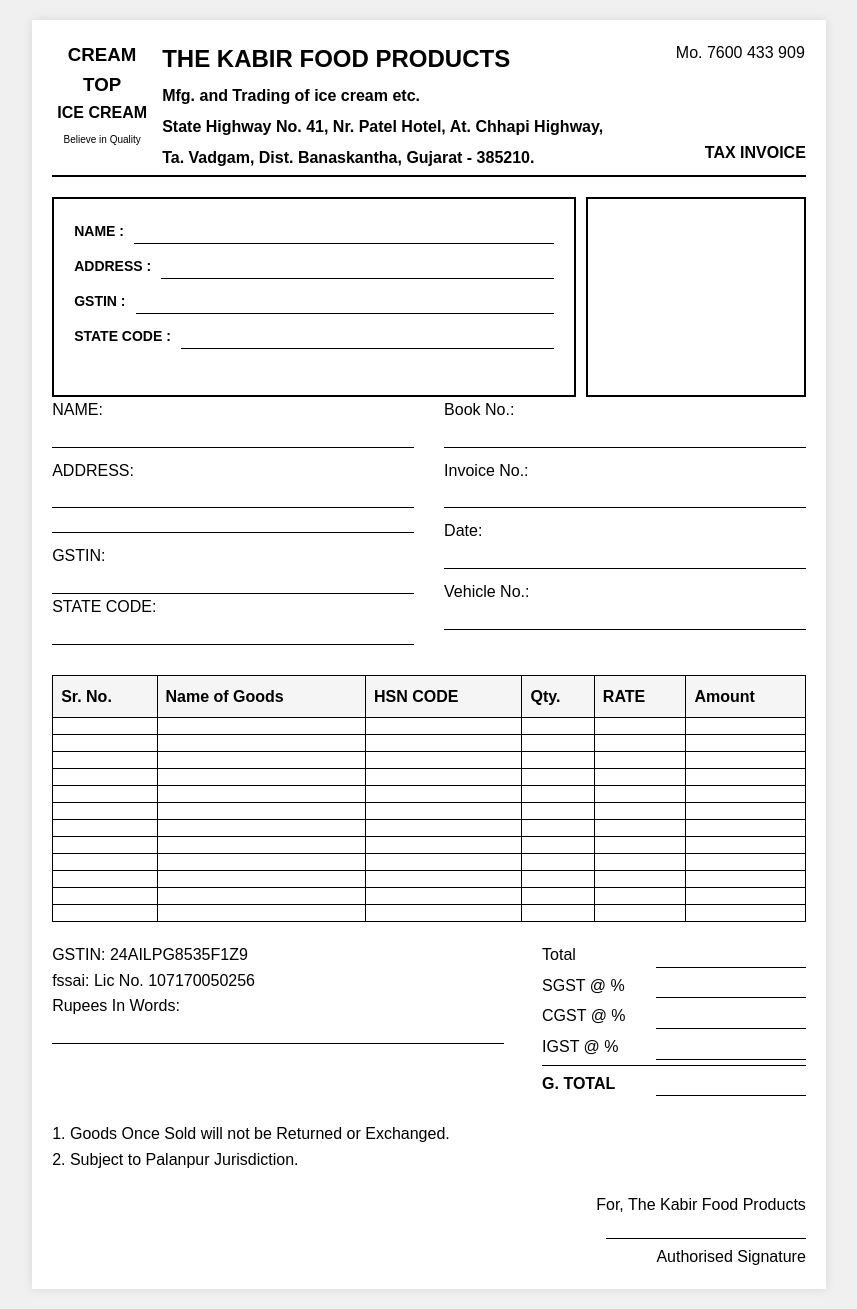
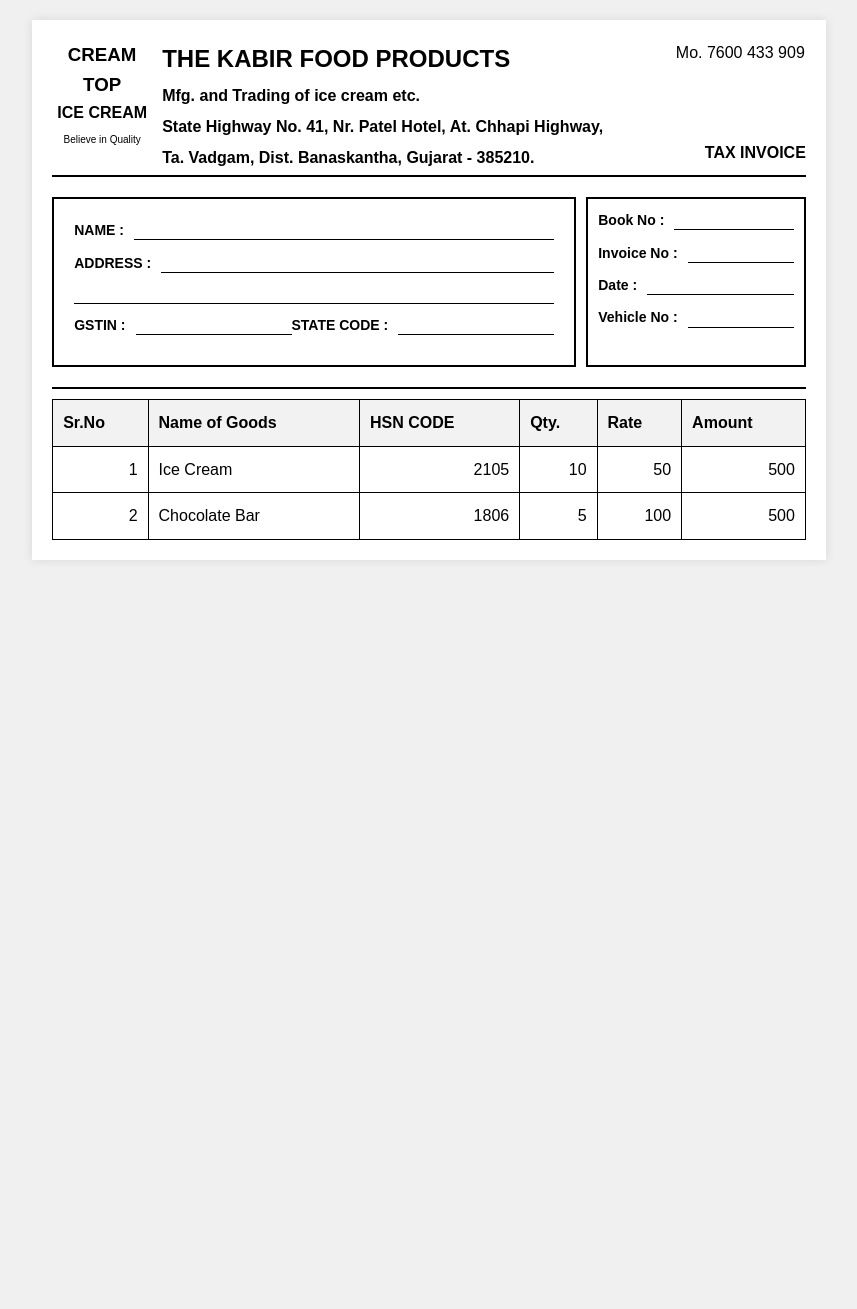
Before and after one commit to Juned-the-programmer/Invoice-Generator, a Django app: template GST/templates/GST/invoice_template.html in a window 1280 px wide. Shown: the whole page, without its empty margins (211-1068 px from the left). After the commit the page ends 560 px from the top, so only its background shows below. Run offline with Django 5.2, Linux system fonts and the light colour scheme; the template is opened without the code that fills it, so the values that code supplies are empty.

Commit message:
Updating Invoice template

```diff
--- a/GST/templates/GST/invoice_template.html
+++ b/GST/templates/GST/invoice_template.html
@@ -40,128 +40,70 @@
                     <div class="input-line"></div>
                 </div>
                 <div class="field">
-                    <label>GSTIN : </label>
                     <div class="input-line"></div>
                 </div>
                 <div class="field">
+                    <label>GSTIN : </label>
+                    <div class="input-line"></div>
                     <label>STATE CODE : </label>
                     <div class="input-line"></div>
                 </div>
             </div>
             <div class="GST-detail-box">
-            </div>
-        </div>
-
-        <div class="customer-details">
-            <div class="left-details">
                 <div class="field">
-                    <label>NAME:</label>
+                    <label>Book No : </label>
                     <div class="input-line"></div>
                 </div>
                 <div class="field">
-                    <label>ADDRESS:</label>
-                    <div class="input-line"></div>
+                    <label>Invoice No : </label>
                     <div class="input-line"></div>
                 </div>
                 <div class="field">
-                    <label>GSTIN:</label>
-                    <div class="input-line"></div>
-                    <label>STATE CODE:</label>
-                    <div class="input-line"></div>
-                </div>
-            </div>
-            <div class="right-details">
-                <div class="field">
-                    <label>Book No.:</label>
+                    <label>Date : </label>
                     <div class="input-line"></div>
                 </div>
                 <div class="field">
-                    <label>Invoice No.:</label>
-                    <div class="input-line"></div>
-                </div>
-                <div class="field">
-                    <label>Date:</label>
-                    <div class="input-line"></div>
-                </div>
-                <div class="field">
-                    <label>Vehicle No.:</label>
+                    <label>Vehicle No : </label>
                     <div class="input-line"></div>
                 </div>
             </div>
         </div>
 
-        <table class="items-table">
+        <!-- Add this section after the boxes-container -->
+        <div class="table-container">
+            <table>
                 <thead>
                     <tr>
-                    <th>Sr. No.</th>
+                        <th>Sr.No</th>
                         <th>Name of Goods</th>
                         <th>HSN CODE</th>
                         <th>Qty.</th>
-                    <th>RATE</th>
+                        <th>Rate</th>
                         <th>Amount</th>
                     </tr>
                 </thead>
                 <tbody>
-                <!-- 12 empty rows -->
-                <tr><td></td><td></td><td></td><td></td><td></td><td></td></tr>
-                <tr><td></td><td></td><td></td><td></td><td></td><td></td></tr>
-                <tr><td></td><td></td><td></td><td></td><td></td><td></td></tr>
-                <tr><td></td><td></td><td></td><td></td><td></td><td></td></tr>
-                <tr><td></td><td></td><td></td><td></td><td></td><td></td></tr>
-                <tr><td></td><td></td><td></td><td></td><td></td><td></td></tr>
-                <tr><td></td><td></td><td></td><td></td><td></td><td></td></tr>
-                <tr><td></td><td></td><td></td><td></td><td></td><td></td></tr>
-                <tr><td></td><td></td><td></td><td></td><td></td><td></td></tr>
-                <tr><td></td><td></td><td></td><td></td><td></td><td></td></tr>
-                <tr><td></td><td></td><td></td><td></td><td></td><td></td></tr>
-                <tr><td></td><td></td><td></td><td></td><td></td><td></td></tr>
+                    <tr>
+                        <td>1</td>
+                        <td>Ice Cream</td>
+                        <td>2105</td>
+                        <td>10</td>
+                        <td>50</td>
+                        <td>500</td>
+                    </tr>
+                    <tr>
+                        <td>2</td>
+                        <td>Chocolate Bar</td>
+                        <td>1806</td>
+                        <td>5</td>
+                        <td>100</td>
+                        <td>500</td>
+                    </tr>
+                    <!-- Add more rows as needed -->
                 </tbody>
             </table>
-
-        <div class="invoice-footer">
-            <div class="gstin-section">
-                <p>GSTIN: 24AILPG8535F1Z9</p>
-                <p>fssai: Lic No. 107170050256</p>
-                <div class="amount-words">
-                    <label>Rupees In Words:</label>
-                    <div class="input-line"></div>
-                </div>
-            </div>
-            <div class="totals-section">
-                <div class="total-row">
-                    <span>Total</span>
-                    <div class="input-line"></div>
-                </div>
-                <div class="total-row">
-                    <span>SGST @ %</span>
-                    <div class="input-line"></div>
-                </div>
-                <div class="total-row">
-                    <span>CGST @ %</span>
-                    <div class="input-line"></div>
-                </div>
-                <div class="total-row">
-                    <span>IGST @ %</span>
-                    <div class="input-line"></div>
-                </div>
-                <div class="total-row grand-total">
-                    <span>G. TOTAL</span>
-                    <div class="input-line"></div>
-                </div>
-            </div>
         </div>
 
-        <footer>
-            <div class="terms">
-                <p>1. Goods Once Sold will not be Returned or Exchanged.</p>
-                <p>2. Subject to Palanpur Jurisdiction.</p>
-            </div>
-            <div class="signature">
-                <p>For, The Kabir Food Products</p>
-                <div class="sign-line"></div>
-                <p>Authorised Signature</p>
-            </div>
-        </footer>
     </div>
 </body>
 </html>
--- a/GST/templates/GST/style.css
+++ b/GST/templates/GST/style.css
@@ -80,118 +80,65 @@ header {
 
 .customer-detail-box {
     width: 525px;
-    height: 200px;
+    height: 170px;
     border: 2px solid black;
     padding: 10px;
 }
 
-.customer-detail-box .field {
+.GST-detail-box {
+    width: 220px;
+    height: 170px;
+    border: 2px solid black;
+}
+
+.field {
     display: flex;
     align-items: center;
     margin: 10px; /* Space between fields */
 }
 
-.customer-detail-box label {
+label {
     font-size: 14px;
     font-weight: bold;
     margin-right: 10px;
 }
 
-.customer-detail-box .input-line {
+.input-line {
     flex-grow: 1;
     border-bottom: 1px solid #000;
     height: 20px;
 }
 
-.GST-detail-box {
-    width: 220px;
-    height: 200px;
-    border: 2px solid black;
+.table-container {
+    margin-top: 20px;
+    border-top: 2px solid #000;
+    padding-top: 10px;
 }
 
-.customer-details {
-    display: flex;
-    justify-content: space-between;
-    margin-bottom: 20px;
+table {
+    width: 100%;
+    border-collapse: collapse;
 }
 
-.left-details, .right-details {
-    width: 48%;
+th, td {
+    padding: 10px;
+    text-align: left;
+    border: 1px solid #000;
 }
 
-.field {
-    margin-bottom: 10px;
+th {
+    background-color: #f2f2f2;
+    font-weight: bold;
 }
 
-.input-line {
-    border-bottom: 1px solid #000;
-    min-height: 20px;
-    margin-top: 5px;
-}
-
-.items-table {
-    width: 100%;
-    border-collapse: collapse;
-    margin-bottom: 20px;
-}
-
-.items-table th, .items-table td {
-    border: 1px solid #000;
-    padding: 8px;
-    text-align: left;
-}
-
-.items-table th {
-    background: #f5f5f5;
-}
-
-.items-table td {
-    min-height: 25px;
-}
-
-.invoice-footer {
-    display: flex;
-    justify-content: space-between;
-    margin-bottom: 20px;
-}
-
-.gstin-section {
-    width: 60%;
-}
-
-.totals-section {
-    width: 35%;
-}
-
-.total-row {
-    display: flex;
-    justify-content: space-between;
-    margin-bottom: 5px;
-}
-
-.total-row .input-line {
-    width: 150px;
-}
-
-.grand-total {
-    font-weight: bold;
-    border-top: 1px solid #000;
-    padding-top: 5px;
-}
-
-.terms {
-    margin-bottom: 20px;
-}
-
-.signature {
+td {
     text-align: right;
 }
 
-.sign-line {
-    border-bottom: 1px solid #000;
-    width: 200px;
-    margin: 20px 0 5px auto;
+td:nth-child(2) {
+    text-align: left; /* Align Name of Goods to the left */
 }
+
 
 @media print {
     body {
```
Lines whose indentation alone changed are shown as unchanged.
